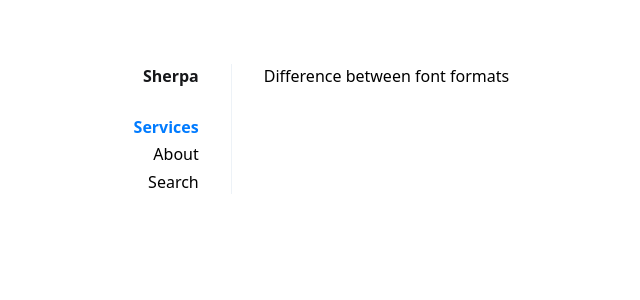
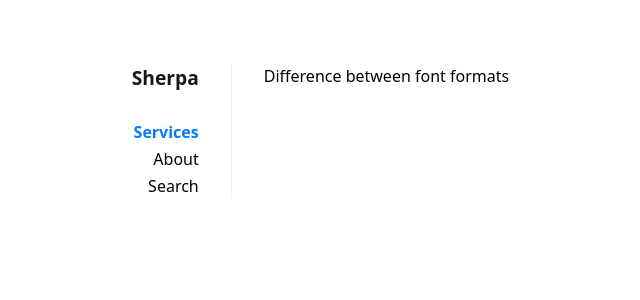
Before and after one commit to kye-fr/kye-fr.github.io, a Jekyll site: the page built from index.html, in a window 1280 px wide. Shown: the top 300 px of the page, without its empty margins (89-729 px from the left). Built offline with Jekyll 4.4.1, drawn with Linux system fonts in a browser that asks for light colours.

Commit message:
theme update

```diff
--- a/_includes/navigation.html
+++ b/_includes/navigation.html
@@ -2,7 +2,7 @@
       <!--<h1 class="logo">{{ site.title }}</h1>-->
       <nav role="navigation">
 <ul>
-	<li><b>Sherpa</b></li>
+	<li class="bx-h01">Sherpa</li>
 	<br>
    {% for item in site.data.navigation.links %}
       <li><a href="{{ item.url }}" {% if item.url == page.url %} class="active"{% endif %}>{{ item.title }}</a></li>
--- a/_sass/_main.scss
+++ b/_sass/_main.scss
@@ -201,3 +201,7 @@ section {
 figcaption {
     font-size: smaller;
 }
+
+.bx-h01 {
+  font-size: 120%;
+  font-weight: bold; }
```
